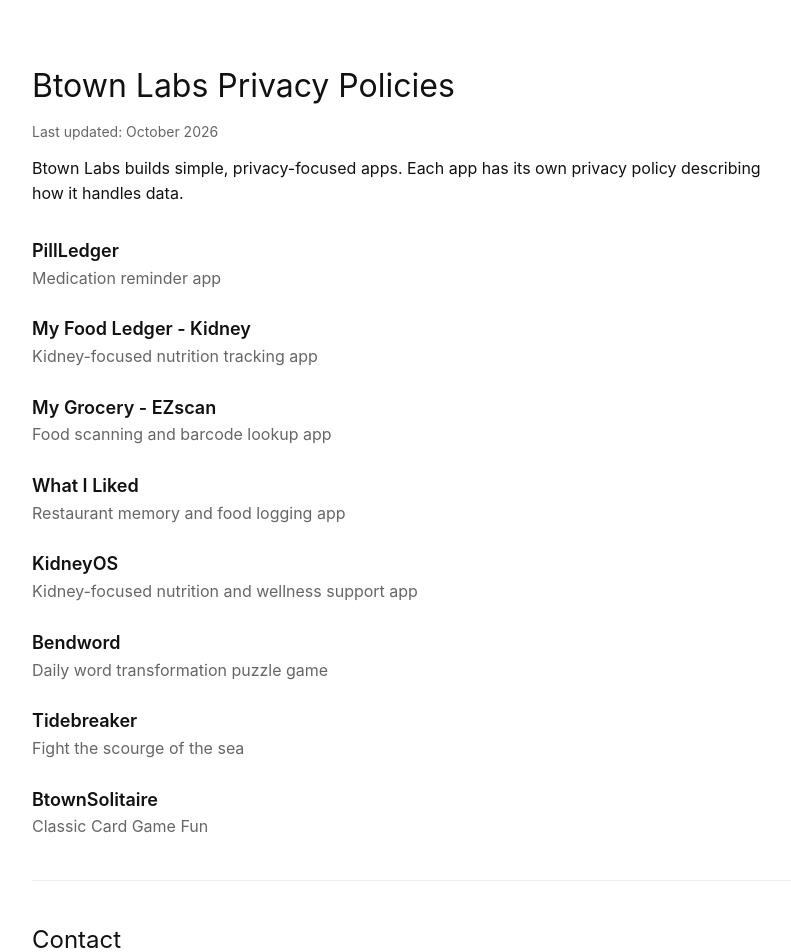
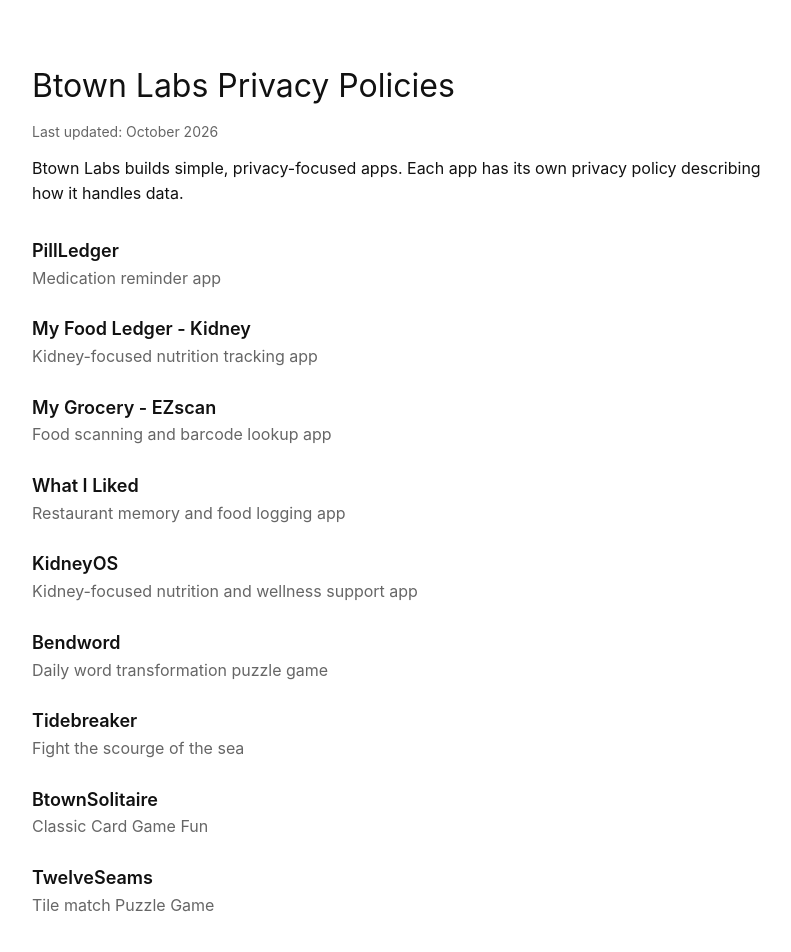
Before and after one commit to wrichey11/btownlabs-site, a React (Vite) app: page /privacy in a window 1280 px wide. Shown: the top 952 px of the page, without its empty margins (228-1019 px from the left). Built offline with nearby package versions, Linux system fonts and the light colour scheme.

Commit message:
Update PrivacyIndex.jsx

```diff
--- a/src/pages/PrivacyIndex.jsx
+++ b/src/pages/PrivacyIndex.jsx
@@ -59,7 +59,11 @@ export default function PrivacyIndex() {
           description="Classic Card Game Fun"
           link="/privacy/btownsolitaire"
         />
-
+<AppLink
+          name="TwelveSeams"
+          description="Tile match Puzzle Game"
+          link="/privacy/twelveseams"
+        />
 
       </div>
 
```
